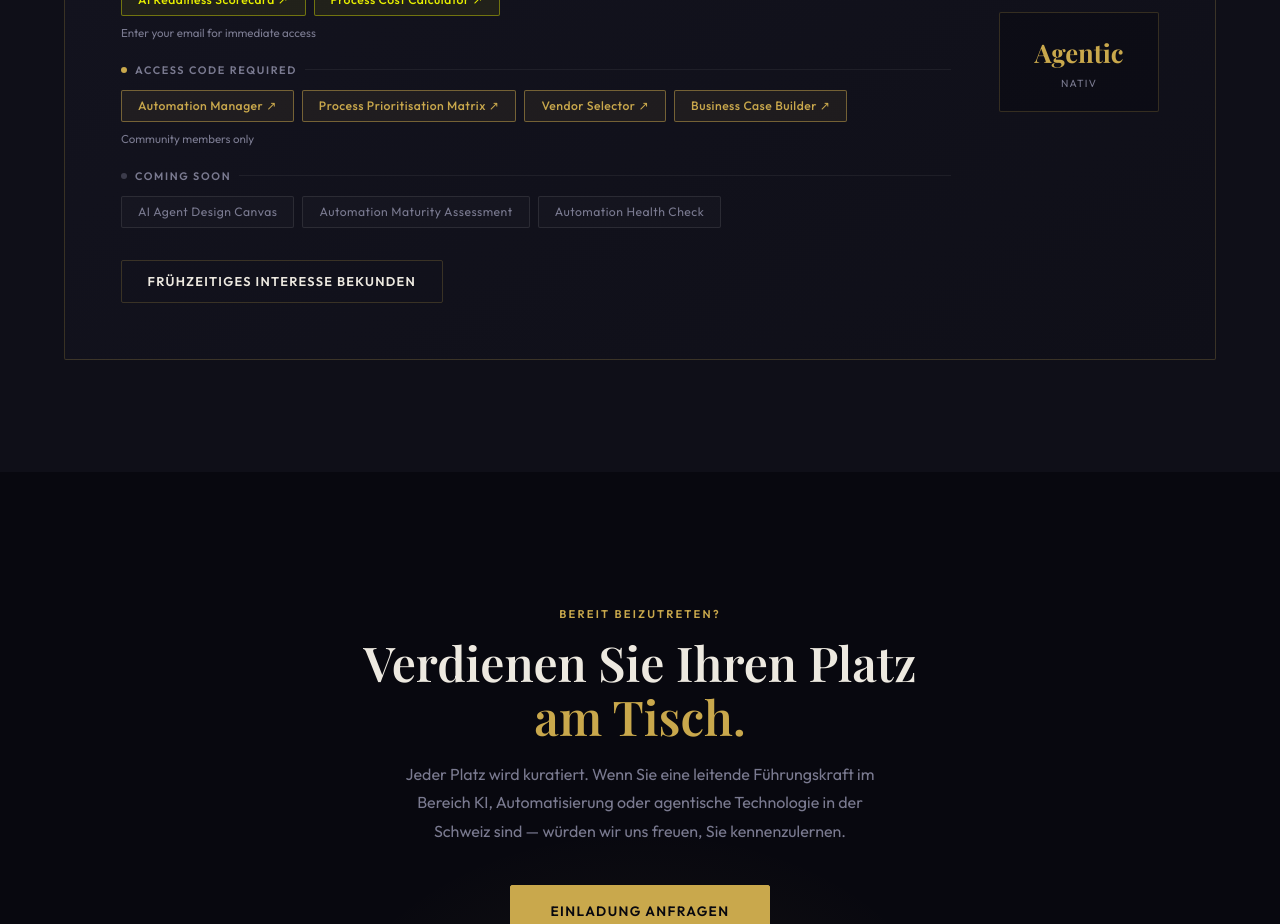
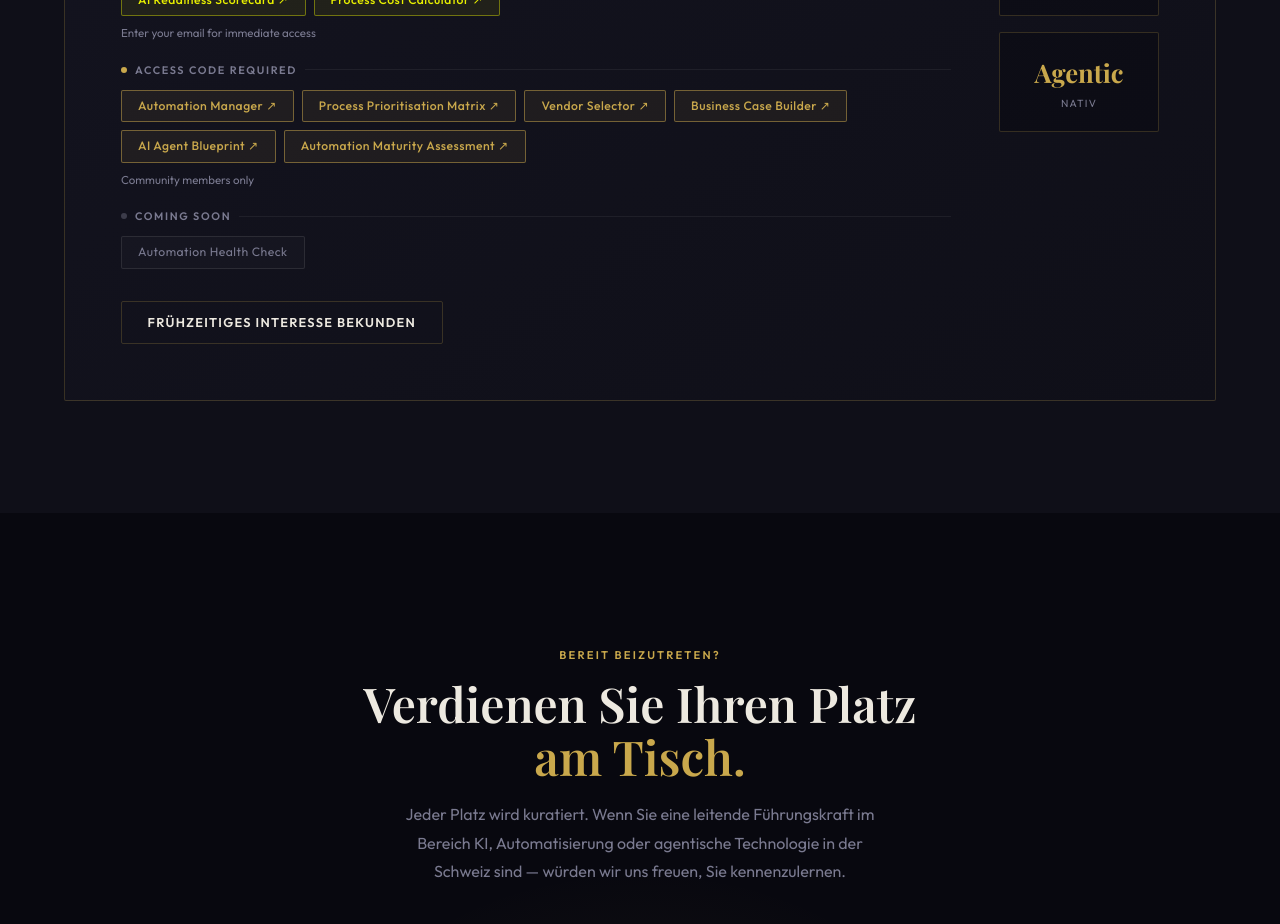
Before and after one commit to markross100/innovateindigital, a Next.js app: page /de in a window 1280 px wide. Shown: the part 7180-8104 px from the top of the page. Built offline with nearby package versions, Linux system fonts and the light colour scheme; a web font is replaced by a local one.

Commit message:
Update Apps.tsx new apps gone live

```diff
--- a/components/Apps.tsx
+++ b/components/Apps.tsx
@@ -13,19 +13,18 @@ export default function Apps() {
     { label: 'Process Cost Calculator', href: 'https://costs.innovateindigital.com' },
   ]
 
-    const liveCode = [
+  const liveCode = [
     { label: 'Automation Manager',             href: 'https://app.innovateindigital.com' },
     { label: 'Process Prioritisation Matrix',  href: 'https://priority.innovateindigital.com' },
-    { label: 'Vendor Selector',                href: 'https://vendor.innovateindigital.com' },
+    { label: 'Vendor Selector',                href: 'https://vendors.innovateindigital.com' },
     { label: 'Business Case Builder',          href: 'https://businesscase.innovateindigital.com' },
+    { label: 'AI Agent Blueprint',             href: 'https://blueprint.innovateindigital.com' },
+    { label: 'Automation Maturity Assessment', href: 'https://maturity.innovateindigital.com' },
   ]
 
   const coming = [
-    'AI Agent Design Canvas',
-    'Automation Maturity Assessment',
     'Automation Health Check',
   ]
-
 
   return (
     <section id="apps" className="py-28 bg-bg2">
```
